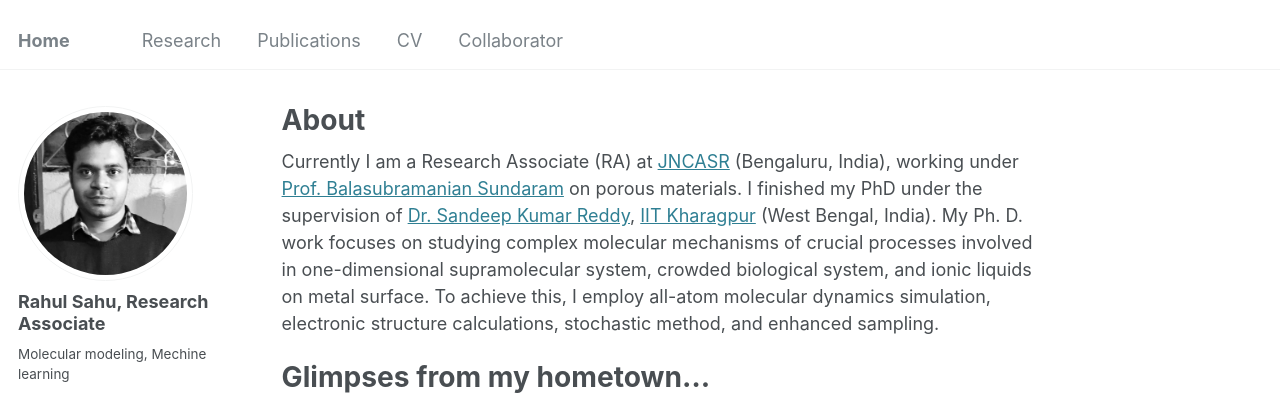
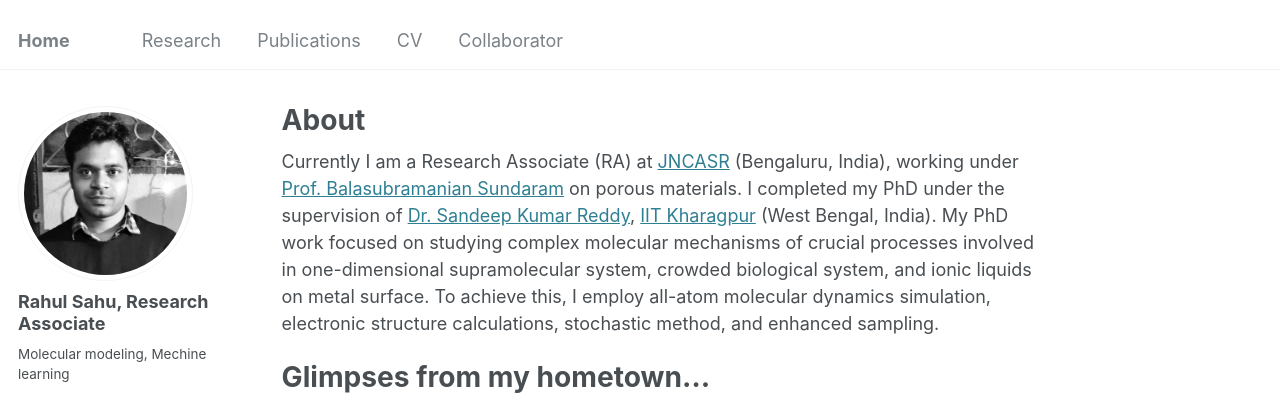
Before and after one commit to srahul21/srahul21.github.io, a Jekyll site: the page built from _pages/about.md, in a window 1280 px wide and 1290 px high. Shown: the top 395 px of the window. Built offline with Jekyll 4.4.1, drawn with Linux system fonts in a browser that asks for light colours; some web fonts are replaced.

Commit message:
Update about.md

```diff
--- a/_pages/about.md
+++ b/_pages/about.md
@@ -7,7 +7,7 @@ redirect_from:
   - /about.html
 ---
 
-Currently  I am a Research Associate (RA) at [JNCASR](https://www.jncasr.ac.in/home) (Bengaluru, India), working under [Prof. Balasubramanian Sundaram](https://www.jncasr.ac.in/faculty/bala) on porous materials. I finished my PhD under the supervision of [Dr. Sandeep Kumar Reddy](https://sites.google.com/view/skreddy/), [IIT Kharagpur](https://www.iitkgp.ac.in/) (West Bengal, India). My Ph. D. work focuses on studying complex molecular mechanisms of crucial processes involved in one-dimensional supramolecular system, crowded biological system, and ionic liquids on metal surface. To achieve this, I employ all-atom molecular dynamics simulation, electronic structure calculations, stochastic method, and enhanced sampling.
+Currently  I am a Research Associate (RA) at [JNCASR](https://www.jncasr.ac.in/home) (Bengaluru, India), working under [Prof. Balasubramanian Sundaram](https://www.jncasr.ac.in/faculty/bala) on porous materials. I completed my PhD under the supervision of [Dr. Sandeep Kumar Reddy](https://sites.google.com/view/skreddy/), [IIT Kharagpur](https://www.iitkgp.ac.in/) (West Bengal, India). My PhD work focused on studying complex molecular mechanisms of crucial processes involved in one-dimensional supramolecular system, crowded biological system, and ionic liquids on metal surface. To achieve this, I employ all-atom molecular dynamics simulation, electronic structure calculations, stochastic method, and enhanced sampling.
 
 Glimpses from my hometown...
 ======
```
